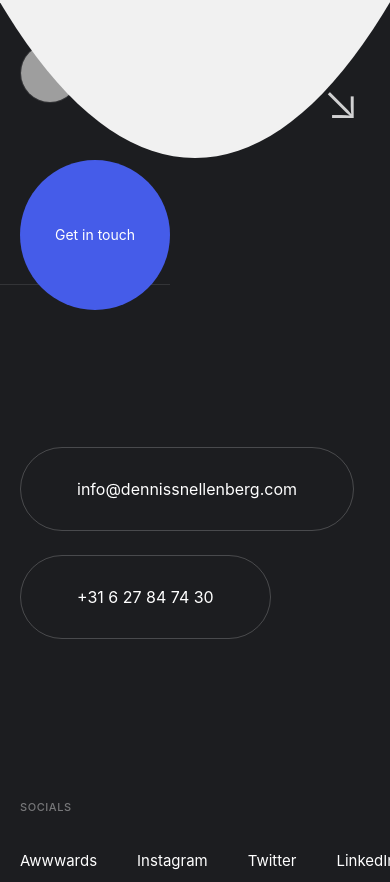
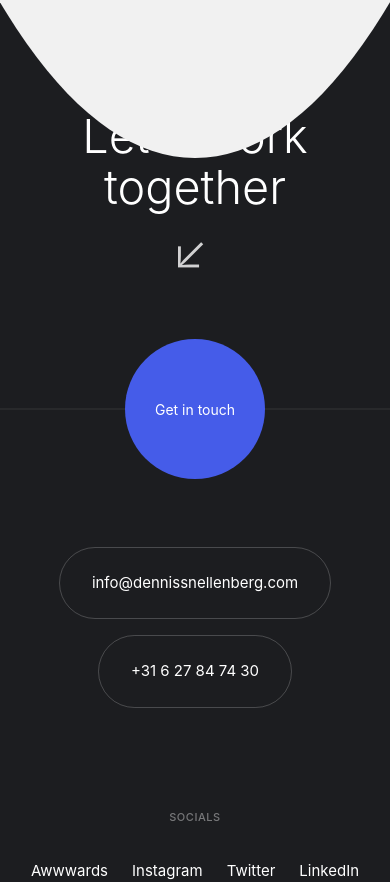
Before and after one commit to idformike1/portfolio-website-4-ag-protocol, a React (Vite) app: page / in a window 390 px wide. Shown: the part 3282-4164 px from the top of the page. Built offline with nearby package versions, Linux system fonts and the light colour scheme; grey boxes are pictures that could not be loaded.

Commit message:
fix: Footer Layout Parity (Uniform Pill Width, Top-Line Photo Alignment, Centered Circular CTA)

```diff
--- a/src/styles/main.scss
+++ b/src/styles/main.scss
@@ -410,7 +410,7 @@ img, video {
   &__cta-group {
     display: flex;
     justify-content: space-between;
-    align-items: flex-end;
+    align-items: center; // Vertically center header and button
     width: 100%;
     gap: 3rem;
   }
@@ -418,8 +418,9 @@ img, video {
   &__header {
     &-text {
       display: flex;
-      align-items: center;
+      align-items: flex-start; // Align with top of first line
       gap: 2rem;
+      position: relative;
     }
 
     .footer__author {
@@ -429,6 +430,7 @@ img, video {
       overflow: hidden;
       flex-shrink: 0;
       border: 1px solid rgba(255, 255, 255, 0.1);
+      margin-top: 10px; // Align with capital letters of first line
 
       img {
         width: 100%;
@@ -444,6 +446,8 @@ img, video {
       line-height: 1.1;
       white-space: normal;
       margin: 0;
+      position: relative;
+      z-index: 2;
 
       .footer__arrow {
         margin-left: 1.5rem;
@@ -457,17 +461,19 @@ img, video {
 
   &__button-wrapper {
     position: relative;
-    padding-bottom: 70px; // Space for circle to sit low
+    display: flex;
+    align-items: center;
 
     .footer__separator-line {
       position: absolute;
-      bottom: 95px; // Position exactly at button center
+      top: 50%; // Center vertically relative to button
       right: 0;
-      width: 150vw; // Span way beyond left to cover the container
+      width: 150vw;
       height: 1px;
       background: rgba(255, 255, 255, 0.1);
       z-index: 1;
       pointer-events: none;
+      transform: translateY(-50%);
     }
   }
 
@@ -475,20 +481,21 @@ img, video {
     display: flex;
     flex-direction: column;
     align-items: flex-start;
-    gap: 1.5rem;
+    gap: 1rem;
     margin-bottom: 12vh;
 
     .contact-item {
-      width: 100%;
-
       .pill-button {
-        display: inline-block;
+        display: flex;
+        align-items: center;
+        justify-content: center;
         padding: 1.8rem 3.5rem;
         border: 1px solid rgba(255, 255, 255, 0.2);
         border-radius: 100px;
         transition: all 0.3s ease;
-        font-size: clamp(16px, 1.5vw, 22px);
-        width: fit-content;
+        font-size: clamp(16px, 1.5vw, 20px);
+        min-width: clamp(300px, 25vw, 450px); // Consistent width
+        text-align: center;
         text-decoration: none;
         color: white;
 
@@ -576,26 +583,93 @@ img, video {
 
 @media (max-width: 768px) {
   .footer {
+    padding-top: 40px;
+
     &__cta-group {
         flex-direction: column;
-        align-items: flex-start;
-        gap: 2rem;
+        align-items: center; // Center everything on mobile for better balance
+        gap: 4rem;
+        text-align: center;
     }
 
-    &__header h2 {
-      white-space: normal;
+    &__header {
+      &-text {
+        flex-direction: column;
+        align-items: center;
+        text-align: center;
+      }
+
+      .footer__author {
+        margin-top: 0;
+        margin-bottom: 20px;
+      }
+
+      h2 {
+        font-size: clamp(40px, 12vw, 60px);
+        text-align: center;
+
+        .footer__arrow {
+          display: block;
+          margin: 10px auto 0;
+          transform: rotate(90deg); // Point down on mobile
+        }
+      }
+    }
+
+    &__button-wrapper {
+      width: 100%;
+      justify-content: center;
+
+      .footer__separator-line {
+        width: 200vw;
+        left: -50vw;
+      }
+    }
+
+    .circular-button--footer {
+      width: 140px;
+      height: 140px;
     }
 
     &__contact-info {
-        flex-direction: column;
-        align-items: flex-start;
-        gap: 1.5rem;
+        width: 100%;
+        align-items: center;
+        gap: 1rem;
+
+        .contact-item {
+          width: 100%;
+          display: flex;
+          justify-content: center;
+
+          .pill-button {
+            width: 100%;
+            min-width: 0;
+            max-width: 350px;
+            padding: 1.5rem 2rem;
+            font-size: 15px;
+          }
+        }
     }
 
-    &__bottom {
-        flex-direction: column-reverse;
-        align-items: flex-start;
+    &__bottom-section {
+        flex-direction: column;
+        align-items: center;
+        text-align: center;
+        gap: 3rem;
+    }
+
+    &__socials-group {
+      .footer__socials-links {
+        justify-content: center;
+        flex-wrap: wrap;
         gap: 1.5rem;
+      }
+    }
+
+    &__meta-group {
+      flex-direction: column;
+      gap: 2rem;
+      align-items: center;
     }
   }
 }
```
Also changed, not shown: 1 other file (tests, documents, lock files or other folders).
